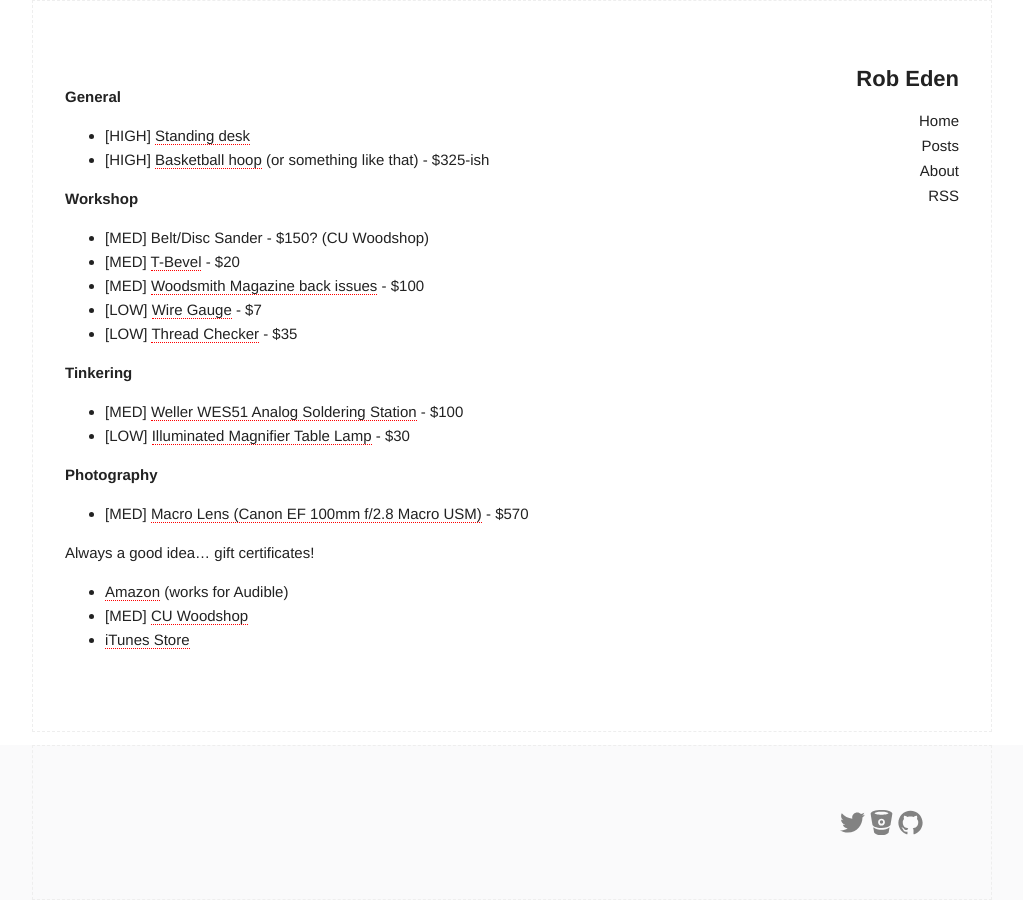
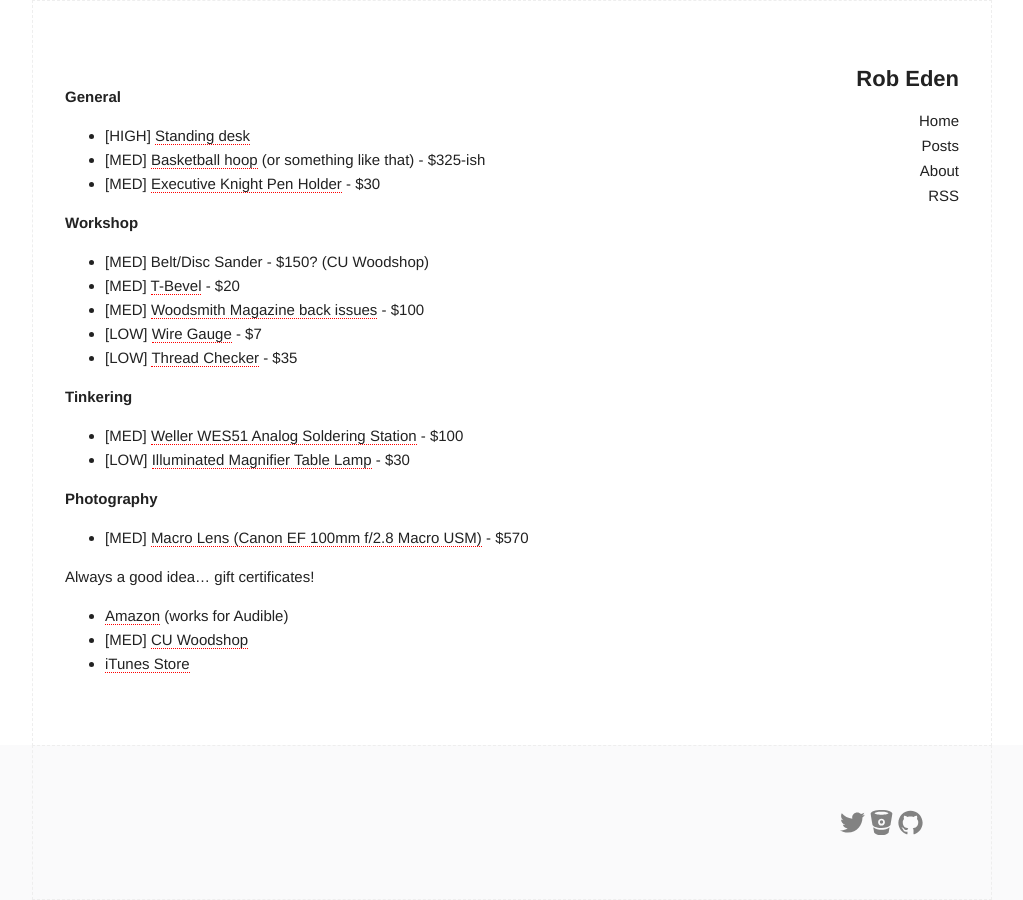
Before and after one commit to robeden/robeden.github.io, a Jekyll site: the page built from personal/wishlist.md, in a window 1280 px wide. Shown: the whole page, without its empty margins (128-1151 px from the left). Built offline with Jekyll 4.4.1, drawn with Linux system fonts in a browser that asks for light colours; our own code applies the rules of GitHub Pages for plain Markdown files.

Commit message:
Update wishlist.md

```diff
--- a/personal/wishlist.md
+++ b/personal/wishlist.md
@@ -4,7 +4,8 @@
 **General**
 
 - \[HIGH] [Standing desk](https://smile.amazon.com/dp/B012BMMK0C/ref=cm_sw_r_cp_awdb_qltbAbM2XYRNS)
-- \[HIGH] [Basketball hoop](http://a.co/b4vfCIk) (or something like that) - $325-ish
+- \[MED] [Basketball hoop](http://a.co/b4vfCIk) (or something like that) - $325-ish
+- \[MED] [Executive Knight Pen Holder](http://www.thinkgeek.com/product/1543/) - $30
 
 **Workshop**
 
```
